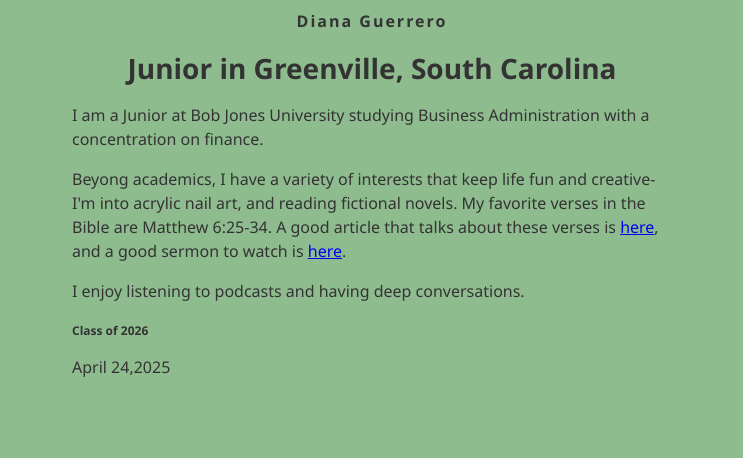
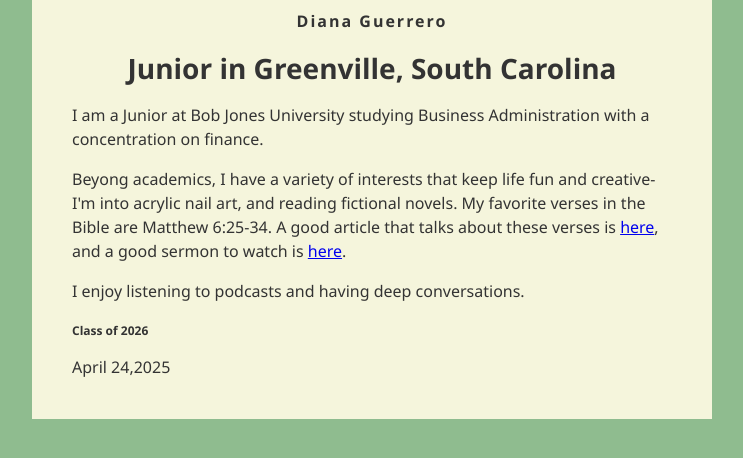
Before and after one commit to guerrerordiana/guerrerordiana.github.io, a plain HTML site: page index.html in a window 1280 px wide. Shown: the whole page, without its empty margins (268-1011 px from the left). Drawn offline with Linux system fonts and the light colour scheme.

Commit message:
Update index.html

```diff
--- a/index.html
+++ b/index.html
@@ -6,7 +6,7 @@ body {
     font-family: 'Segoe UI', Tahoma, Geneva, Verdana, sans-serif;
 }
 #content {
-    background: linear-gradient;
+    background: beige;
     color: #333;
     min-width: 200px;
     max-width: 600px;
```
